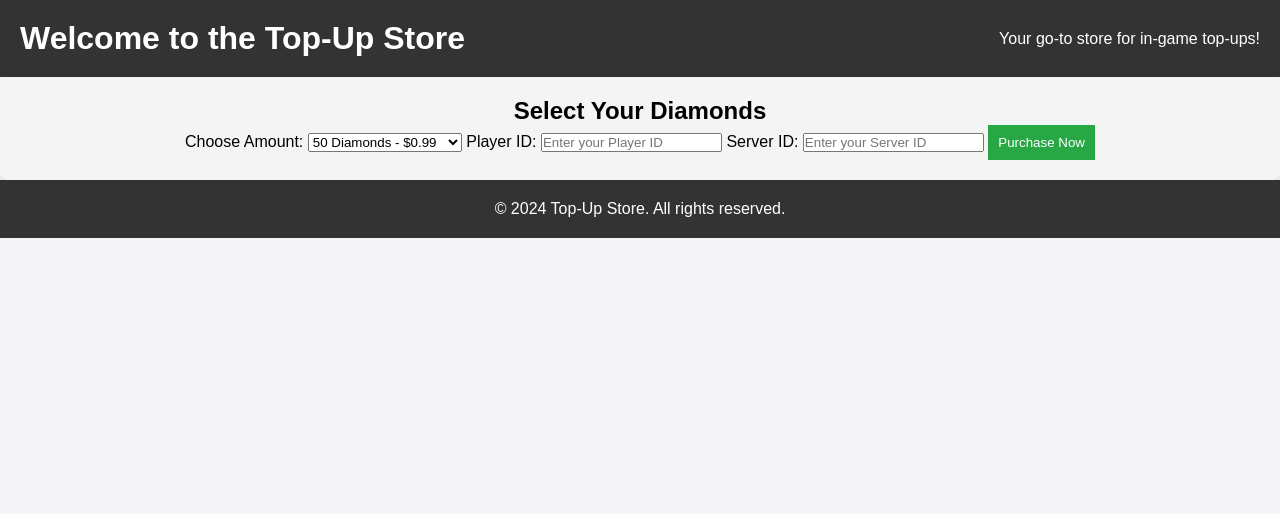
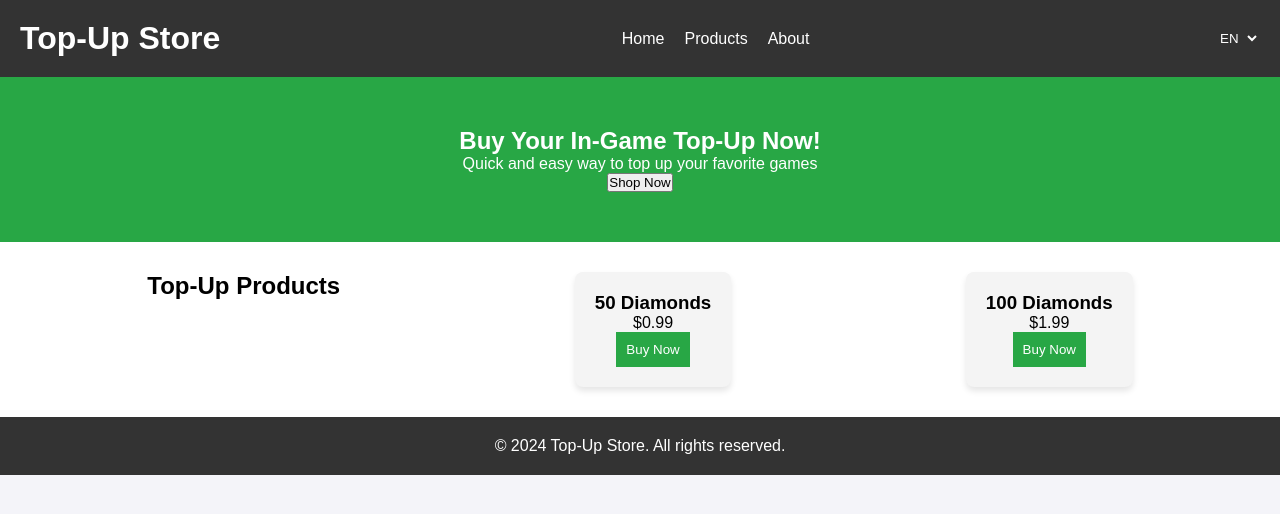
Before and after one commit to AngkorNironStore/AngkorNiron-Store-com, a plain HTML site: page index.html in a window 1280 px wide. Drawn offline with Linux system fonts and the light colour scheme.

Commit message:
index.html

```diff
--- a/index.html
+++ b/index.html
@@ -1,44 +1,58 @@
 <!DOCTYPE html>
 <html lang="en">
-
 <head>
     <meta charset="UTF-8">
     <meta name="viewport" content="width=device-width, initial-scale=1.0">
     <title>Top-Up Store</title>
-    <link rel="stylesheet" href="style.css"> <!-- Link to the CSS file -->
+    <link rel="stylesheet" href="style.css">
 </head>
-
 <body>
+    <!-- Header Section -->
     <header>
-        <h1>Welcome to the Top-Up Store</h1>
-        <p>Your go-to store for in-game top-ups!</p>
+        <div class="logo">
+            <h1>Top-Up Store</h1>
+        </div>
+        <div class="navigation">
+            <ul>
+                <li><a href="#home">Home</a></li>
+                <li><a href="#products">Products</a></li>
+                <li><a href="#about">About</a></li>
+            </ul>
+        </div>
+        <div class="country-selector">
+            <select>
+                <option>EN</option>
+                <option>KH</option>
+            </select>
+        </div>
     </header>
 
-    <main>
-        <section class="product">
-            <h2>Select Your Diamonds</h2>
-            <form action="#" method="post">
-                <label for="diamonds">Choose Amount:</label>
-                <select id="diamonds" name="diamonds">
-                    <option value="50">50 Diamonds - $0.99</option>
-                    <option value="100">100 Diamonds - $1.99</option>
-                    <option value="500">500 Diamonds - $9.99</option>
-                </select>
+    <!-- Hero Section -->
+    <section id="hero">
+        <h2>Buy Your In-Game Top-Up Now!</h2>
+        <p>Quick and easy way to top up your favorite games</p>
+        <button>Shop Now</button>
+    </section>
 
-                <label for="playerID">Player ID:</label>
-                <input type="text" id="playerID" name="playerID" placeholder="Enter your Player ID" required>
+    <!-- Products Section -->
+    <section id="products">
+        <h2>Top-Up Products</h2>
+        <div class="product">
+            <h3>50 Diamonds</h3>
+            <p>$0.99</p>
+            <button>Buy Now</button>
+        </div>
+        <div class="product">
+            <h3>100 Diamonds</h3>
+            <p>$1.99</p>
+            <button>Buy Now</button>
+        </div>
+        <!-- Add more products as needed -->
+    </section>
 
-                <label for="serverID">Server ID:</label>
-                <input type="text" id="serverID" name="serverID" placeholder="Enter your Server ID" required>
-
-                <button type="submit">Purchase Now</button>
-            </form>
-        </section>
-    </main>
-
+    <!-- Footer Section -->
     <footer>
         <p>&copy; 2024 Top-Up Store. All rights reserved.</p>
     </footer>
 </body>
-
 </html>
```
